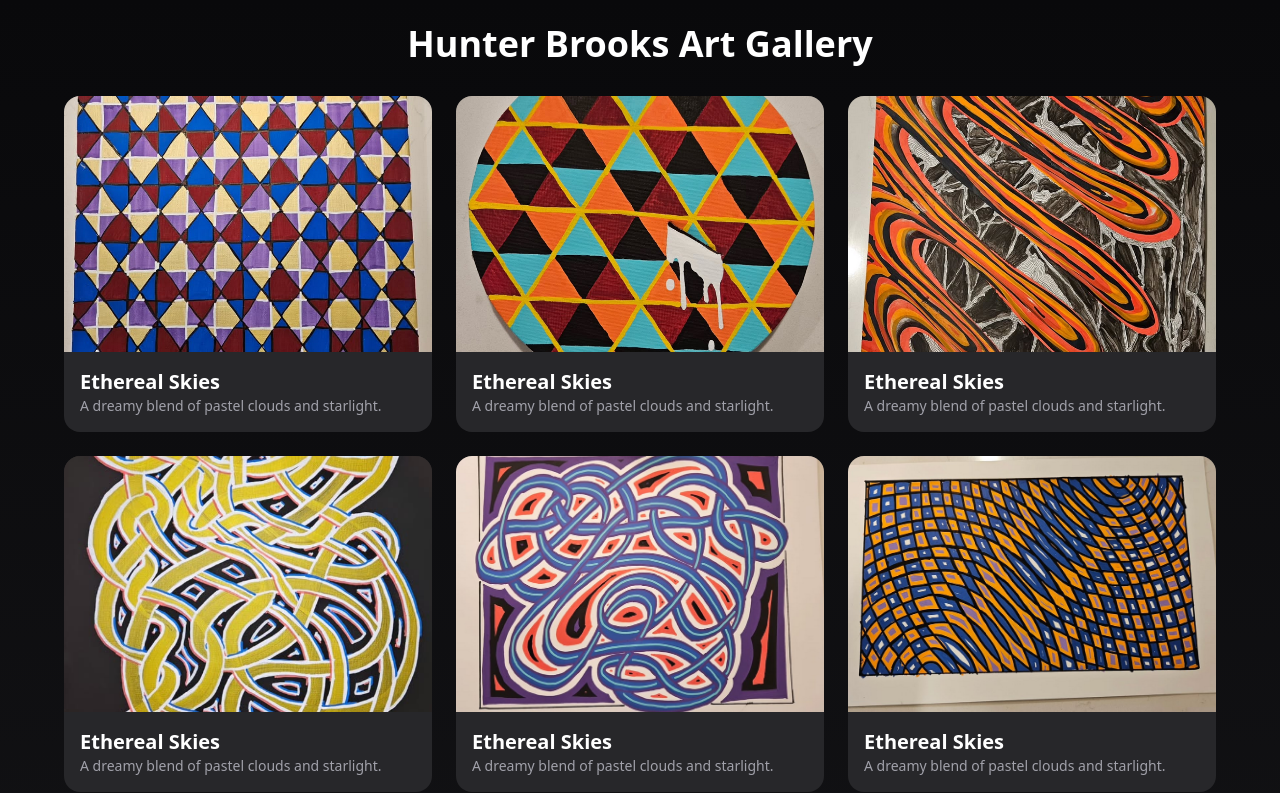
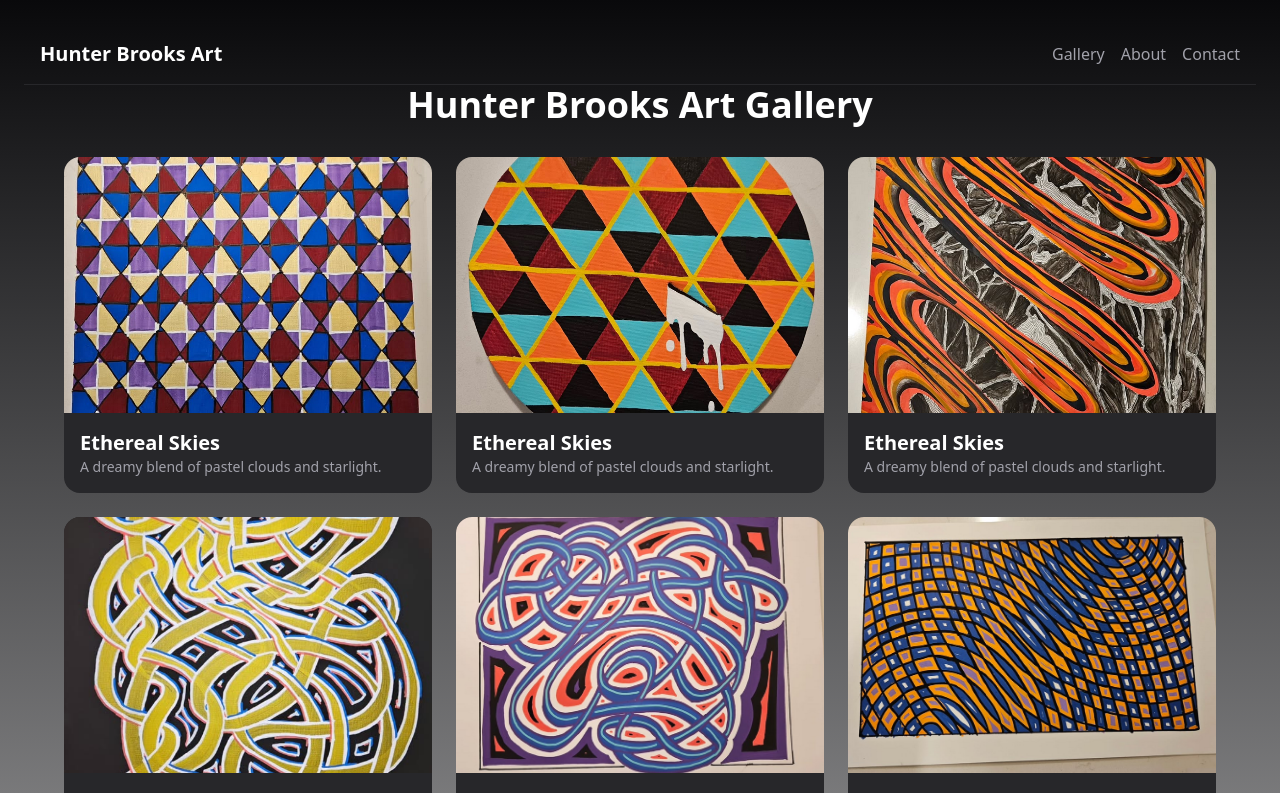
Before and after one commit to Hunter-Brooks/art-gallery, a React (Create React App) app: page / in a window 1280 px wide. Shown: the top 793 px of the page. Built offline with nearby package versions, Linux system fonts and the light colour scheme.

Commit message:
gitpage setup

```diff
--- a/src/App.js
+++ b/src/App.js
@@ -1,6 +1,7 @@
 import { useState } from "react";
 import { motion } from "framer-motion";
 import { ImageIcon } from "lucide-react";
+import { Link } from "react-router-dom";
 
 export default function ArtGalleryApp() {
   const [selected, setSelected] = useState(null);
@@ -9,57 +10,71 @@ export default function ArtGalleryApp() {
     {
       title: "Ethereal Skies",
       description: "A dreamy blend of pastel clouds and starlight.",
-      image: "art/1.PNG",
+      image: process.env.PUBLIC_URL + "/art/1.PNG",
     },
     {
       title: "Ethereal Skies",
       description: "A dreamy blend of pastel clouds and starlight.",
-      image: "art/2.PNG",
+      image: process.env.PUBLIC_URL + "/art/2.PNG",
     },
     {
       title: "Ethereal Skies",
       description: "A dreamy blend of pastel clouds and starlight.",
-      image: "art/3.PNG",
+      image: process.env.PUBLIC_URL + "/art/3.PNG",
     },
     {
       title: "Ethereal Skies",
       description: "A dreamy blend of pastel clouds and starlight.",
-      image: "art/4.PNG",
+      image: process.env.PUBLIC_URL + "/art/4.PNG",
     },
     {
       title: "Ethereal Skies",
       description: "A dreamy blend of pastel clouds and starlight.",
-      image: "art/5.PNG",
+      image: process.env.PUBLIC_URL + "/art/5.PNG",
     },
     {
       title: "Ethereal Skies",
       description: "A dreamy blend of pastel clouds and starlight.",
-      image: "art/6.PNG",
+      image: process.env.PUBLIC_URL + "/art/6.PNG",
     },
     {
       title: "Ethereal Skies",
       description: "A dreamy blend of pastel clouds and starlight.",
-      image: "art/7.PNG",
+      image: process.env.PUBLIC_URL + "/art/7.PNG",
     },
     {
       title: "Ethereal Skies",
       description: "A dreamy blend of pastel clouds and starlight.",
-      image: "art/8.PNG",
+      image: process.env.PUBLIC_URL + "/art/8.PNG",
     },
     {
       title: "Ethereal Skies",
       description: "A dreamy blend of pastel clouds and starlight.",
-      image: "art/9.PNG",
+      image: process.env.PUBLIC_URL + "/art/9.PNG",
     },
     {
       title: "Ethereal Skies",
       description: "A dreamy blend of pastel clouds and starlight.",
-      image: "art/10.PNG",
+      image: process.env.PUBLIC_URL + "/art/10.PNG",
     },
   ];
 
   return (
-    <div className="min-h-screen bg-gradient-to-b from-zinc-950 to-zinc-900 text-white flex flex-col items-center p-6">
+    <div className="min-h-screen bg-gradient-to-b from-zinc-950 to-zinc-100 text-white flex flex-col items-center p-6">
+      <header className="w-full flex justify-between items-center p-4 border-b border-zinc-800">
+        <h1 className="text-xl font-bold">Hunter Brooks Art</h1>
+        <nav className="flex gap-4 text-zinc-400">
+          <a href="gallery" className="hover:text-white">
+            Gallery
+          </a>
+          <a href="about" className="hover:text-white">
+            About
+          </a>
+          <a href="contact" className="hover:text-white">
+            Contact
+          </a>
+        </nav>
+      </header>
       <motion.h1
         className="text-4xl font-bold mb-8 text-center"
         initial={{ opacity: 0, y: -20 }}
```
Also changed, not shown: package.json (+6 -1 lines), 1 other file (tests, documents, lock files or other folders).
